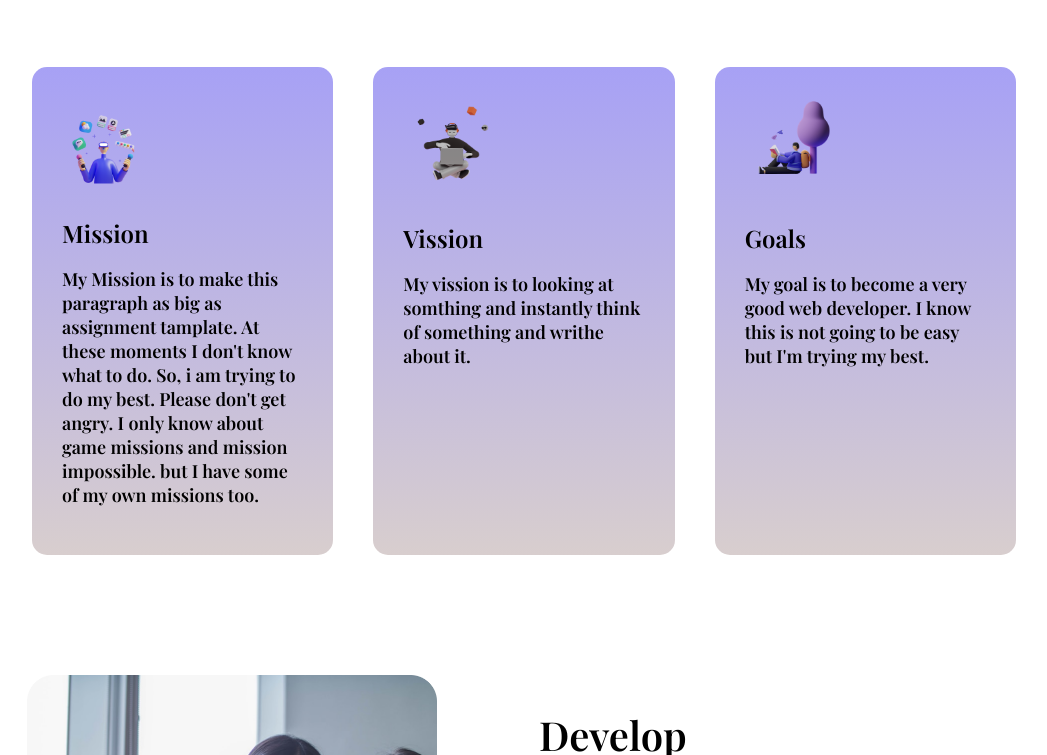
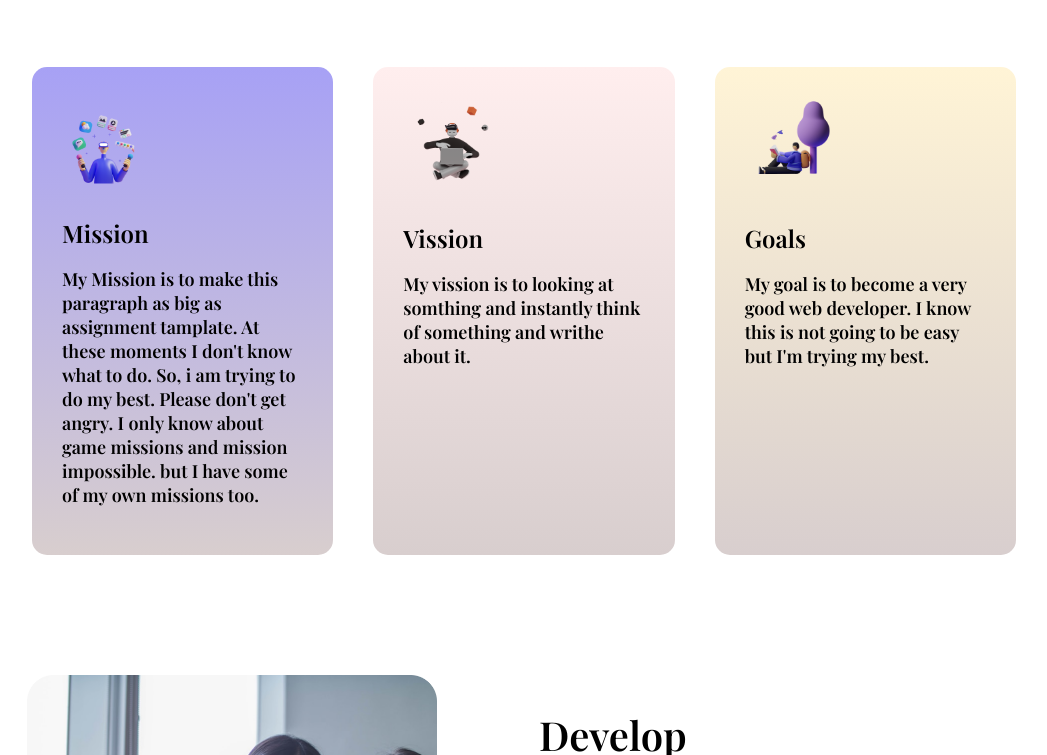
Before and after one commit to Jaowad/assignment-1, a plain HTML site: page index.html in a window 1280 px wide. Shown: the part 650-1405 px from the top of the page, without its empty margins (141-1188 px from the left). Drawn offline with nearby package versions, Linux system fonts and the light colour scheme.

Commit message:
Done May b

```diff
--- a/assets/css/style.css
+++ b/assets/css/style.css
@@ -85,6 +85,12 @@ p{
     width: 40%;
     margin-bottom: 5px;
 }
+.card-clr{
+    background-image: linear-gradient( #ffeeee,rgb(216, 206, 206));
+}
+.card-clr2{
+    background-image: linear-gradient(#fff4d6, rgb(216, 206, 206));
+}
 .contents h2{
     margin-bottom: 10px;
 }
--- a/index.html
+++ b/index.html
@@ -42,12 +42,12 @@
                     don't know what to do. So, i am trying to do my best. Please don't get angry. I only know about game
                     missions and mission impossible. but I have some of my own missions too. </p>
             </div>
-            <div class="contents">
+            <div class="card-clr contents">
                 <img src="assets/images/illustrators/illustrator-2.png" alt="">
                 <h2>Vission</h2>
                 <p>My vission is to looking at somthing and instantly think of something and writhe about it.</p>
             </div>
-            <div class="contents">
+            <div class="contents card-clr2">
                 <img src="assets/images/illustrators/illustrator-3.png" alt="">
                 <h2>Goals</h2>
                 <p>My goal is to become a very good web developer. I know this is not going to be easy but I'm trying my
```
